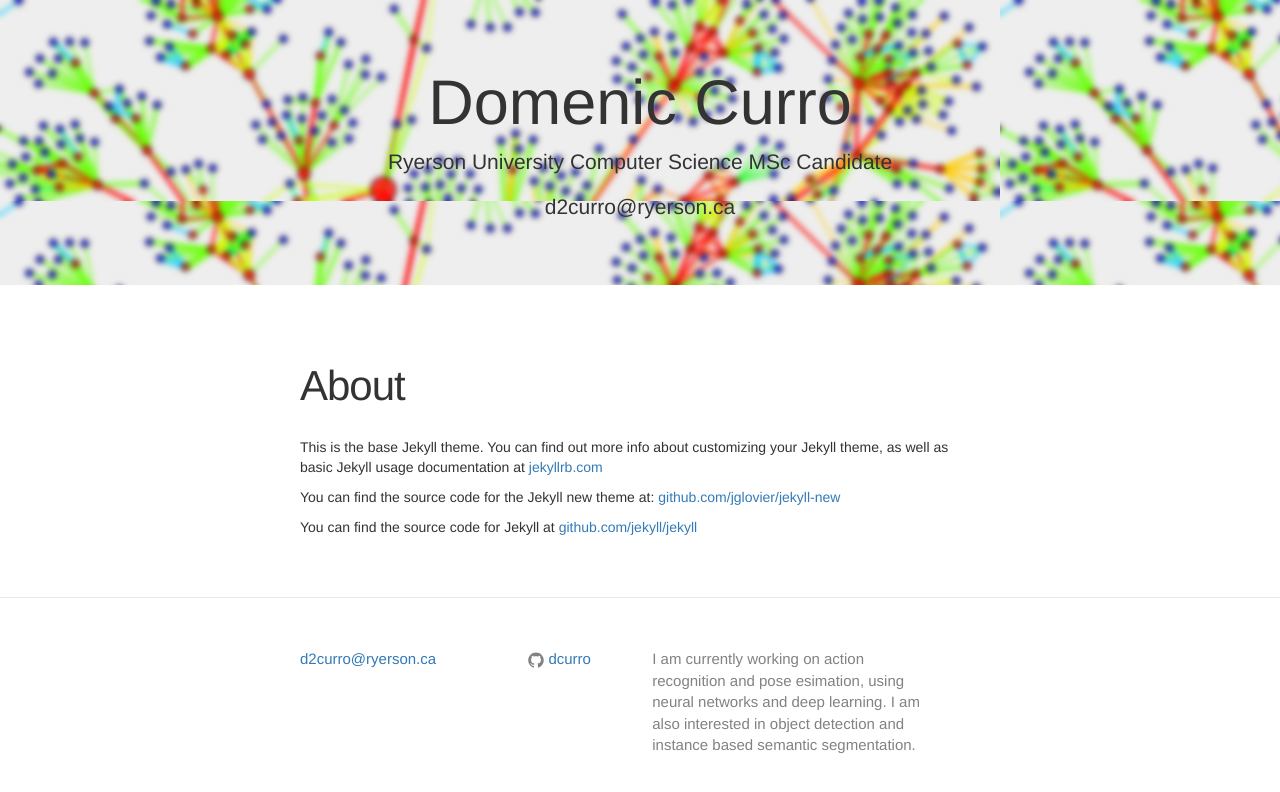
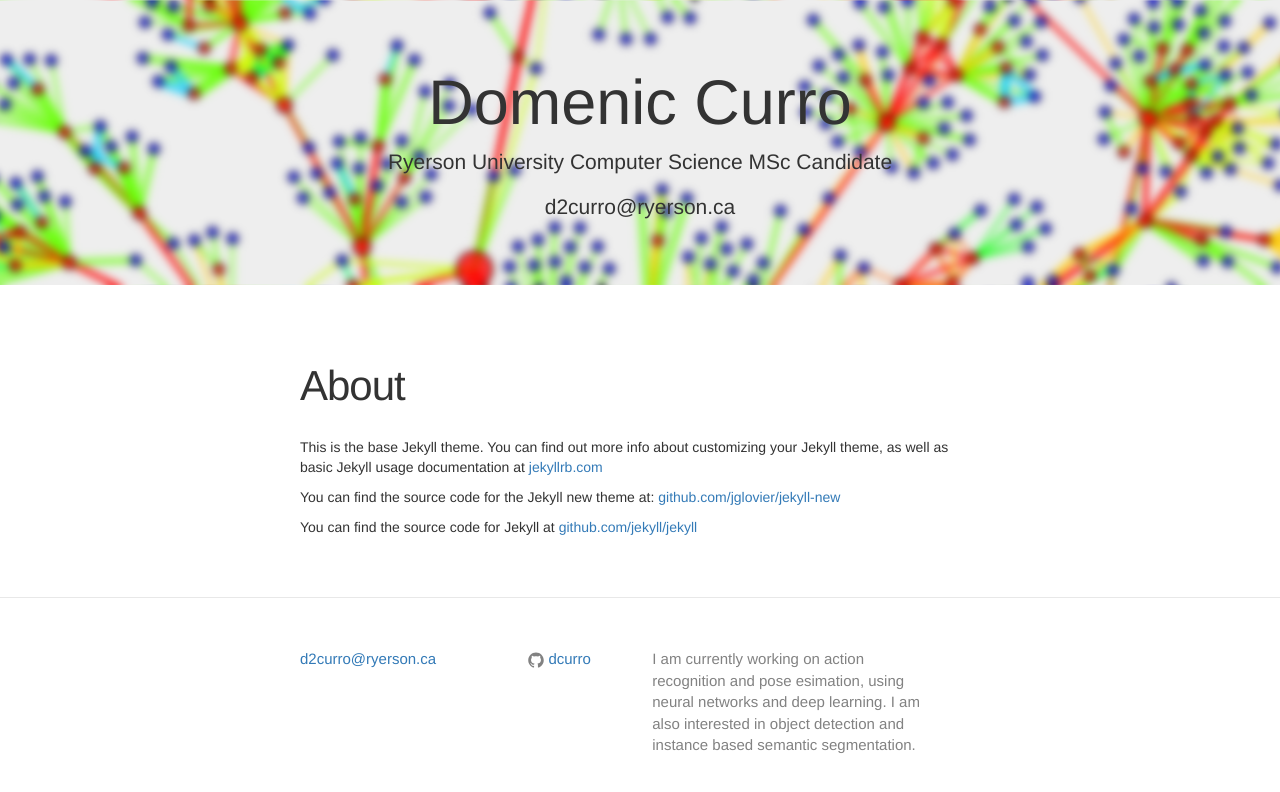
Before and after one commit to DCurro/dcurro.github.io, a Jekyll site: the page built from about.md, in a window 1280 px wide. Shown: the top 792 px of the page. Built offline with Jekyll 4.4.1, drawn with Linux system fonts in a browser that asks for light colours.

Commit message:
Fixed jumbotron scaling

```diff
--- a/_includes/header.html
+++ b/_includes/header.html
@@ -6,7 +6,7 @@
     <script src="http://maxcdn.bootstrapcdn.com/bootstrap/3.3.7/js/bootstrap.min.js"></script>
 </header>
 
-<div class="jumbotron text-center" style="background-image: url(https://raw.githubusercontent.com/DCurro/dcurro.github.io/master/_assets/nodes.png)">
+<div class="jumbotron text-center" style="background-image:url(https://raw.githubusercontent.com/DCurro/dcurro.github.io/master/_assets/nodes.png);background-size: cover; background-position: center;">
     <h1>Domenic Curro</h1>
     <p>Ryerson University Computer Science MSc Candidate</p>
     <p>d2curro@ryerson.ca</p>
```
